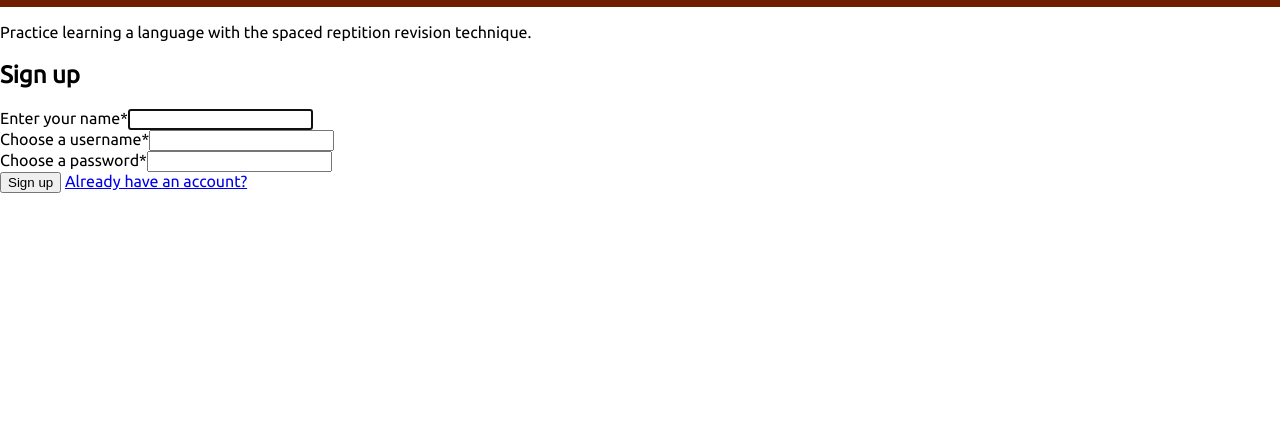
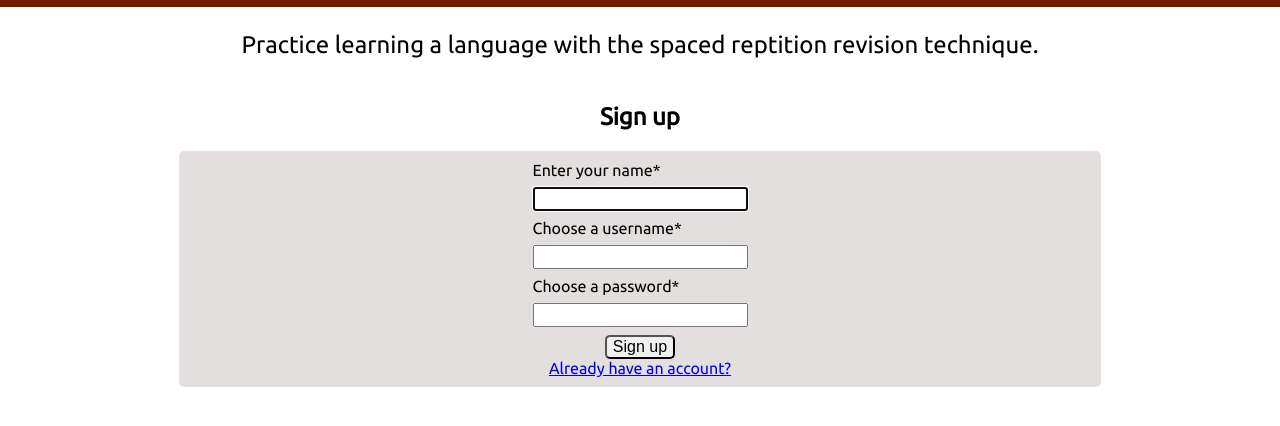
Before and after one commit to maman0022/space-it-client, a React app: page /register in a window 1280 px wide. Shown: the part 50-476 px from the top of the page. Built offline with nearby package versions, Linux system fonts and the light colour scheme.

Commit message:
added form styles

```diff
--- a/src/components/App/App.css
+++ b/src/components/App/App.css
@@ -0,0 +1,9 @@
+main {
+  margin: 0 5%;
+}
+
+section {
+  display: flex;
+  flex-direction: column;
+  align-items: center;
+}
--- a/src/components/Header/Header.css
+++ b/src/components/Header/Header.css
@@ -11,6 +11,8 @@ header {
 header h1 {
   margin: 0;
   text-align: center;
+  color: #ffffff;
+  background-color: transparent;
 }
 
 header a {
--- a/src/components/RegistrationForm/RegistrationForm.css
+++ b/src/components/RegistrationForm/RegistrationForm.css
@@ -0,0 +1,43 @@
+form {
+  background-color: #e2dfde;
+  border-radius: 5px;
+  padding: 10px;
+  width: 80%;
+  display: flex;
+  flex-direction: column;
+  align-items: center;
+}
+
+form label {
+  display: block;
+  font-size: medium;
+}
+
+form input {
+  margin: 0.5rem auto;
+  width: 100%;
+  max-width: 600px;
+  font-size: medium;
+}
+
+form button[type=submit] {
+  font-size: medium;
+  border-radius: 5px;
+  width: max-content;
+}
+
+form footer {
+  display: flex;
+  flex-direction: column;
+  align-items: center;
+}
+
+form div[role=alert]>p {
+  color: #8F0000;
+  text-align: center;
+}
+
+#explanation {
+  font-size: x-large;
+  text-align: center;
+}
--- a/src/routes/RegistrationRoute/RegistrationRoute.js
+++ b/src/routes/RegistrationRoute/RegistrationRoute.js
@@ -16,7 +16,7 @@ class RegistrationRoute extends Component {
   render() {
     return (
       <section>
-        <p>
+        <p id='explanation'>
           Practice learning a language with the spaced reptition revision technique.
         </p>
         <h2>Sign up</h2>
```
